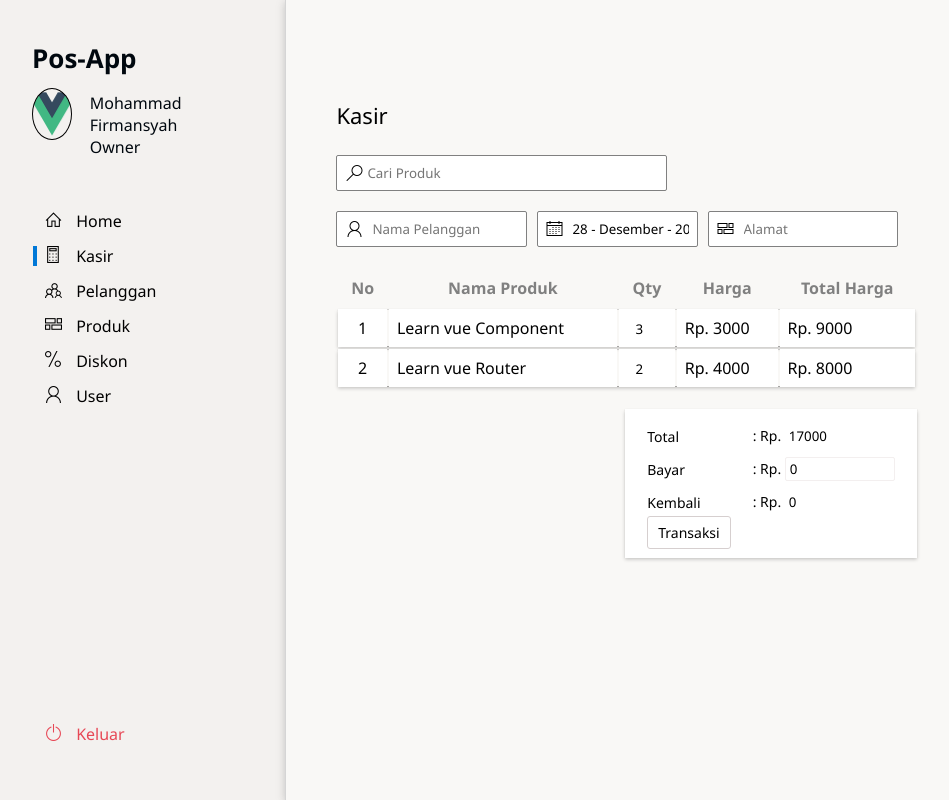
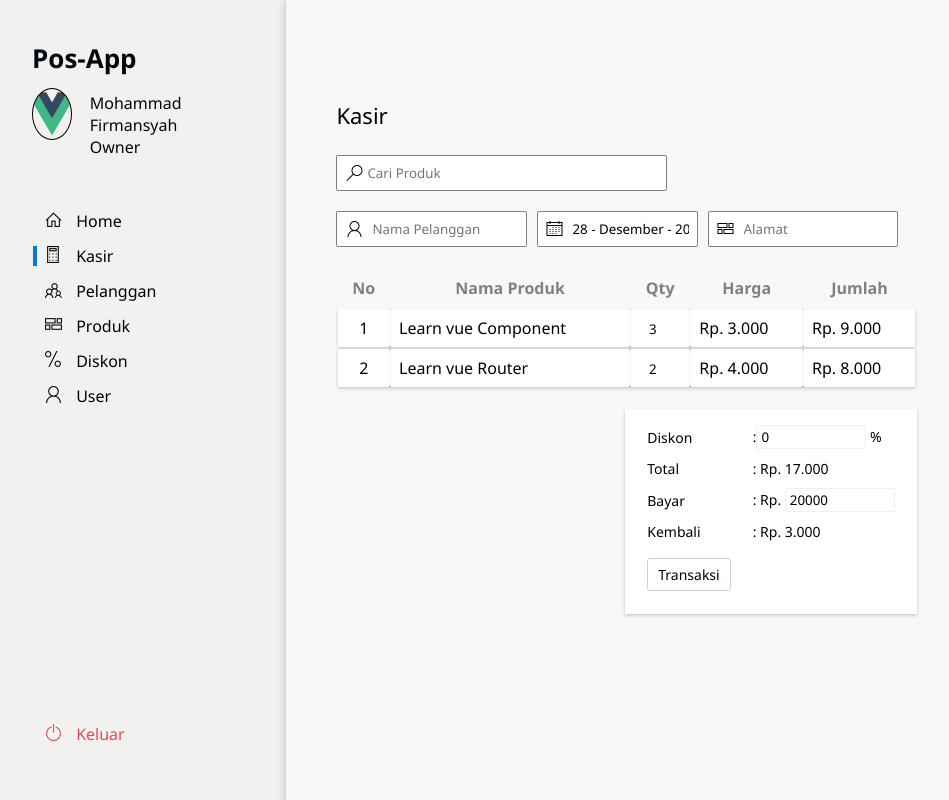
Before and after one commit to Firmansssyah/Point-of-Sale, a Vue app: page /#/kasir in a window 1280 px wide. Shown: the whole page, without its empty margins (8-957 px from the left). Built offline with nearby package versions, Linux system fonts and the light colour scheme.

Commit message:
fix currency format

```diff
--- a/src/components/Kasir.vue
+++ b/src/components/Kasir.vue
@@ -24,7 +24,7 @@
                                         <th>Nama Produk</th>
                                         <th>Qty</th>
                                         <th>Harga</th>
-                                        <th>Total Harga</th>
+                                        <th>Jumlah</th>
                                     </tr>
                                 </thead>
                                 <tbody>
@@ -34,8 +34,8 @@
                                         <td style="text-align: center; padding: 0px;">
                                             <input type="number" v-model="item.qty">
                                         </td>
-                                        <td>Rp. {{item.price}}</td>
-                                        <td>Rp. {{item.qty * item.price}}</td>
+                                        <td>Rp. {{formatPrice(item.price)}}</td>
+                                        <td>Rp. {{formatPrice(item.qty * item.price)}}</td>
                                     </tr>
                                 </tbody>
                             </table>
@@ -43,22 +43,24 @@
                         <div class="footer-card">
                             <table>
                                 <tr>
+                                    <td>Diskon</td>
+                                    <td>:<input type="text" v-model="discount"> %</td>
+                                </tr>
+                                <tr>
                                     <td>Total</td>
-                                    <td>: Rp. <input type="text" v-model="countTotals" readonly style="border: none;"></td>
+                                    <td>: Rp. <input type="hidden" v-model="countTotals" readonly style="border: none;">{{ formatPrice(totals)}}</td>
                                 </tr>
                                 <tr>
                                     <td>Bayar</td>
-                                    <td>: Rp. <input type="text" v-model="bayar"></td>
+                                    <td>: Rp. <input type="text" v-model="bayar" v-on:keypress="isNumber(event)"></td>
                                 </tr>
                                 <tr>
                                     <td>Kembali</td>
-                                    <td>: Rp. <input type="text" v-model="kembalian" readonly style="border: none;"></td>
+                                    <td>: Rp. <input type="hidden" v-model="kembalian" readonly style="border: none;">{{ formatPrice(kembali)}}</td>
                                 </tr>
-                                <tr>
-                                    <td colspan="1">
-                                        <a>Transaksi</a>
-                                    </td>
-                                </tr>
+                                <div style="padding: 18px 0px; float: right;">
+                                    <a>Transaksi</a>
+                                </div>
                             </table>
                         </div>
                     </div>
@@ -72,8 +74,9 @@
 export default {
     data(){
         return {
+            discount: 0,
             totals: 0,
-            bayar: 0,
+            bayar: 20000,
             kembali: 0,
             items:[
                 {
@@ -96,10 +99,15 @@ export default {
         },
         countTotals(){
             let total = 0;
+            let disc = 0;
             for(let i in this.items) {
                 total += this.items[i].qty * this.items[i].price;
             }
-            return this.totals = total;
+            if(this.discount > 0){
+                disc = (total * this.discount) / 100;
+                total = total - disc;
+            }
+            return this.totals = total
         },
         kembalian(){
             let kali;
@@ -111,7 +119,22 @@ export default {
             }
             return this.kembali
         },
+    },
+    methods: {
+    formatPrice(value) {
+        let val = (value/1).toFixed(0).replace('.', ',')
+        return val.toString().replace(/\B(?=(\d{3})+(?!\d))/g, ".")
+    },
+    isNumber: function(evt) {
+        evt = (evt) ? evt : window.event;
+        var charCode = (evt.which) ? evt.which : evt.keyCode;
+        if ((charCode > 31 && (charCode < 48 || charCode > 57)) && charCode !== 46) {
+        evt.preventDefault();;
+        } else {
+            return true;
+        }
     }
+}
 }
 </script>
 
@@ -183,7 +206,6 @@ export default {
 }
 .component .card .body-card table{
     width: 100%;
-
 }
 .component .card .body-card table thead tr th{
     padding: 8px;
@@ -230,13 +252,16 @@ export default {
     outline: none;
     border: 1.5px solid gray;
 }
-.component .card .footer-card table tr td a{
+.component .card .footer-card a{
     padding: 6px 10px;
     border: 1px solid #d6cfcf;
     border-radius: 3px;
     font-weight: 500;
+    margin: 10px;
+    transition: 300ms;
 }
-.component .card .footer-card table tr td a:hover{
+.component .card .footer-card a:hover{
     cursor: pointer;
+    border: 1px solid #0078D7;
 }
 </style>
```
